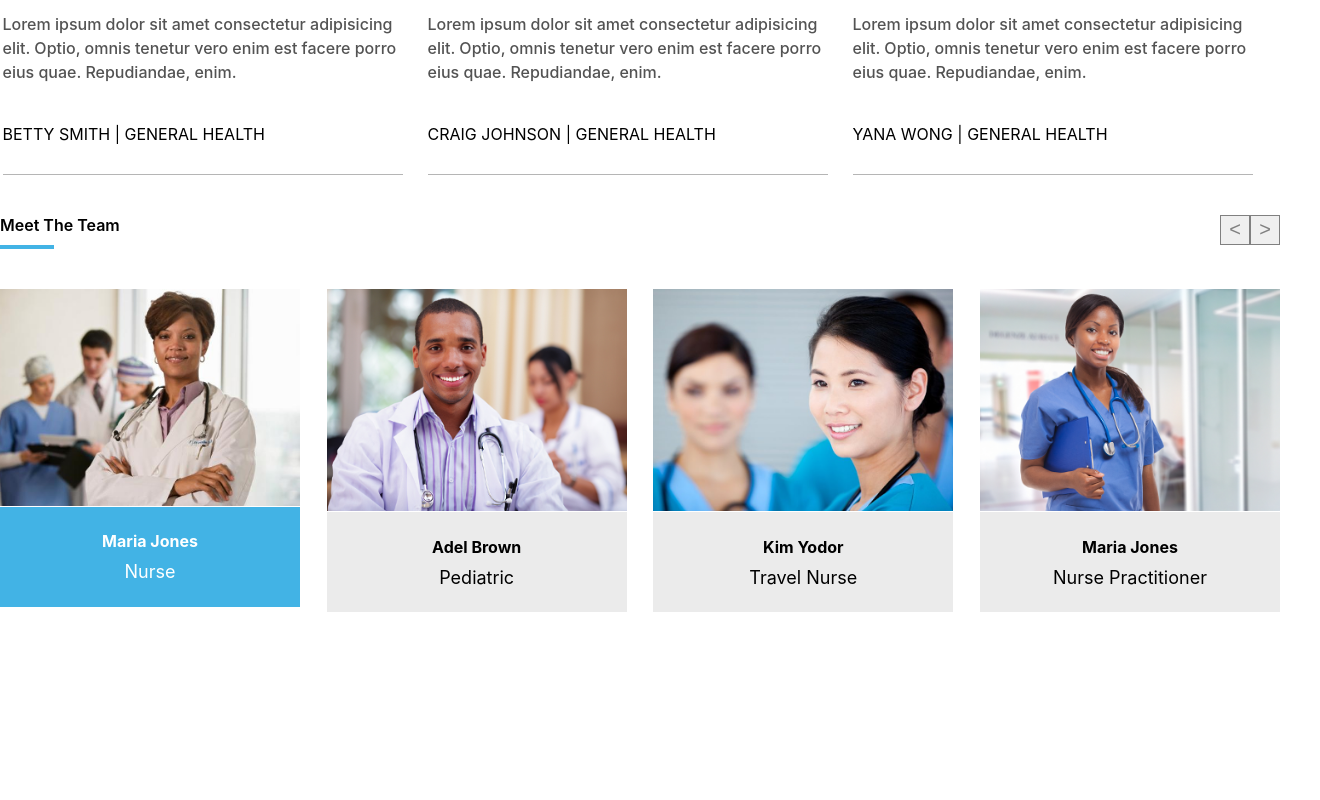
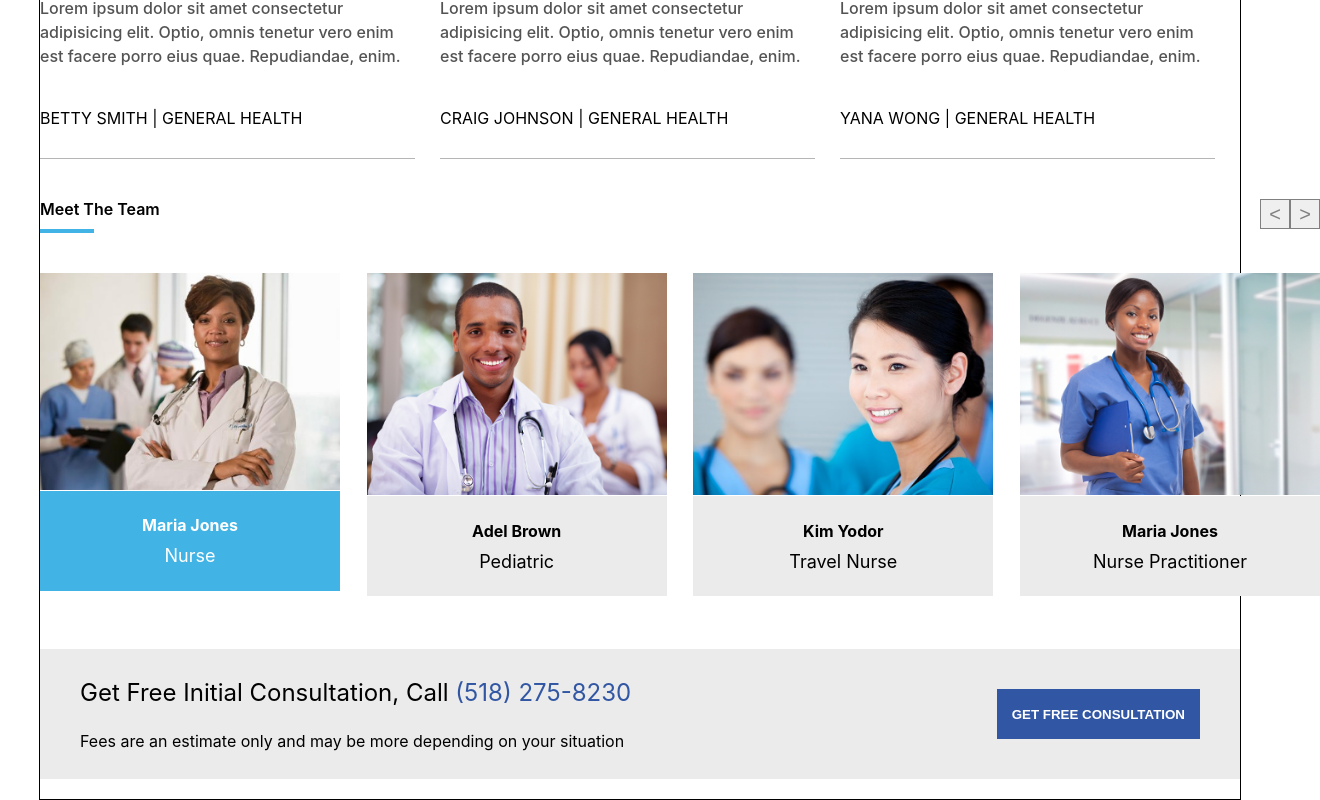
Before and after one commit to aarongraham518/webrns, a React (Create React App) app: page / in a window 1280 px wide. Shown: the part 758-1558 px from the top of the page, 1320 px wide, since content can reach past the window. Before the commit the page ends 1423 px from the top, so only its background shows below. Built offline with nearby package versions, Linux system fonts and the light colour scheme.

Commit message:
created consultation component

```diff
--- a/src/App.css
+++ b/src/App.css
@@ -6,7 +6,9 @@
 }
 
 .App {
-  /* text-align: center; */
+  border: 1px solid black;
+  max-width: 1200px;
+  margin: 0 auto;
 }
 
 .innerWrapper{
@@ -21,9 +23,14 @@
 }
 
 .teamInnerWrapper{
-  /* border: 2px solid blue; */
+  /* border: 1px solid blue; */
+  /* max-width: 1250px; */
+  width: 100%;
   display: flex;
   justify-content: space-between;
+}
+
+.consultationContainer{
 }
 .App-logo {
   height: 40vmin;
--- a/src/App.tsx
+++ b/src/App.tsx
@@ -11,6 +11,7 @@ import doc4 from '../src/assets/images/doc4.png';
 
 import { TeamCard } from './components/TeamCard/TeamCard';
 import { BottomLine } from './components/BottomLine/BottomLine';
+import { Consultation } from './components/Consultation/Consultation';
 
 function App() {
   return (
@@ -108,6 +109,11 @@ function App() {
         </div>
       </div>
 
+      <div className="consultationContainer">
+        <Consultation />
+      </div>
+
+
     </div>
   );
 }
--- /dev/null
+++ b/src/components/Consultation/Consultation.module.css
@@ -0,0 +1,41 @@
+.container{
+    /* max-width: 1280px; */
+    width: 100%;
+    height: 130px;
+    background-color: #ebebeb;
+    margin: 0 auto 20px 0;
+    display: flex;
+    justify-content: space-between;
+    padding: 5px 40px 20px 40px;
+    box-sizing: border-box;
+}
+
+.mainText{
+    font-size: 24px;
+}
+
+.mainTextNumber{
+    color: #3156a3;
+    margin: 0;
+    padding: 0;
+}
+
+.subText{
+    margin: 0;
+    padding: 0;
+}
+
+.consultationButton{
+    border: none;
+    background-color: #3156a3;
+    color: white;
+    font-weight: 600;
+    height: 50px;
+    padding: 5px 15px;
+    margin: 35px 0 0 0;
+}
+
+.consultationButton:hover{
+    background-color: #42b3e5;
+    cursor: pointer;
+}
--- /dev/null
+++ b/src/components/Consultation/Consultation.tsx
@@ -0,0 +1,14 @@
+import styles from './Consultation.module.css';
+
+export const Consultation = () => {
+
+    return (
+        <div className={styles.container}>
+            <div>
+                <p className={styles.mainText}>Get Free Initial Consultation, Call <span className={styles.mainTextNumber}>(518) 275-8230</span></p>
+                <p className={styles.subText}>Fees are an estimate only and may be more depending on your situation</p>
+            </div>
+            <button className={styles.consultationButton}>GET FREE CONSULTATION</button>
+        </div>
+    )
+}
```
